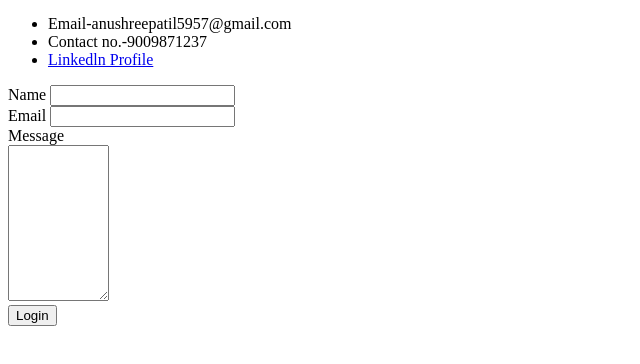
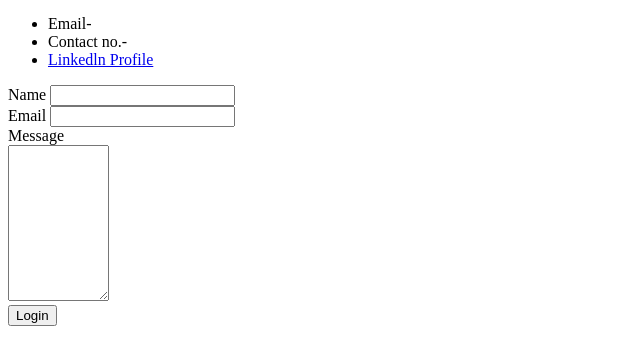
Before and after one commit to Anushree-Patil/CV, a plain HTML site: page contact.html in a window 1280 px wide. Shown: the part 44-408 px from the top of the page, without its empty margins (0-640 px from the left). Drawn offline with Linux system fonts and the light colour scheme.

Commit message:
Update contact.html

```diff
--- a/contact.html
+++ b/contact.html
@@ -7,9 +7,9 @@
   <body><h3>Contact Details</h3>
     <ul>
       <li>
-        Email-anushreepatil5957@gmail.com
+        Email-
         </li>
-        <li>Contact no.-9009871237</li>
+        <li>Contact no.-</li>
         <li>
           <a href="https://www.linkedin.com/in/anushree-patil-0611b2158/">Linkedln Profile</a>
           </li>
```
